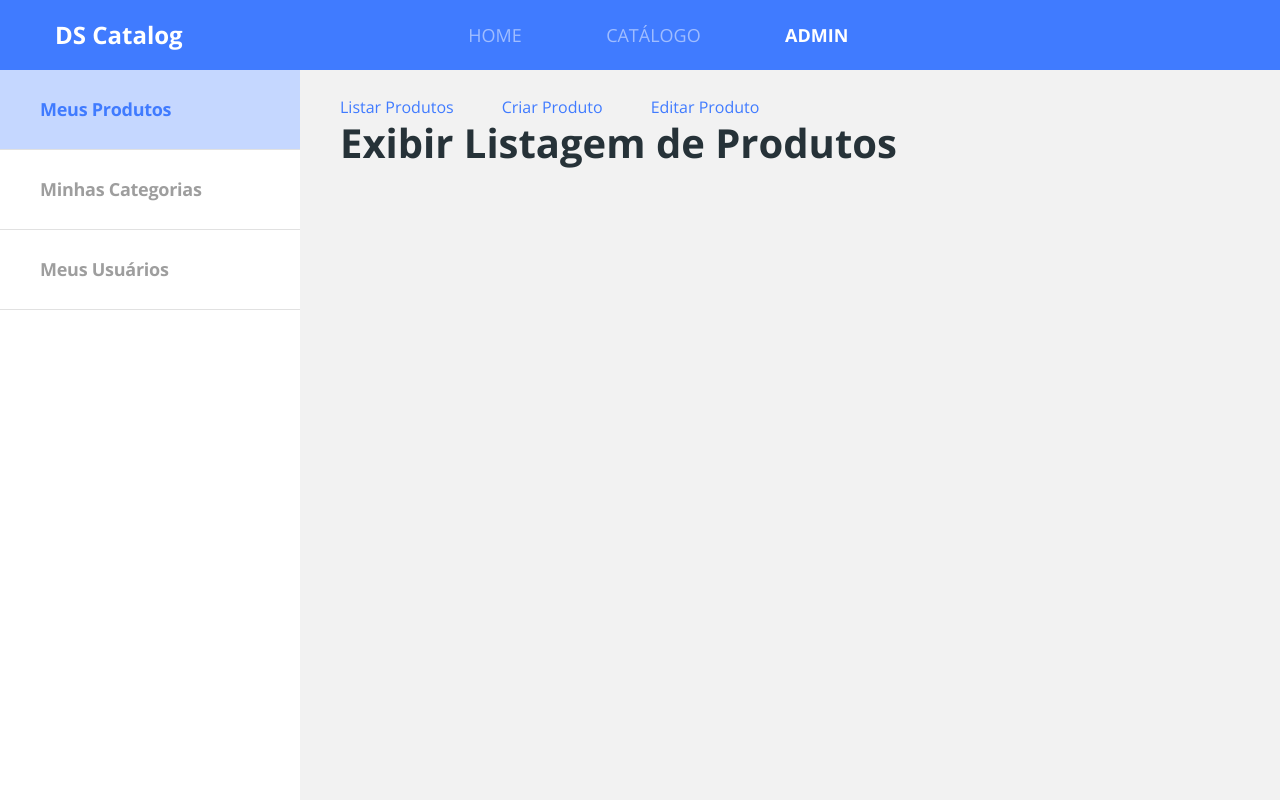
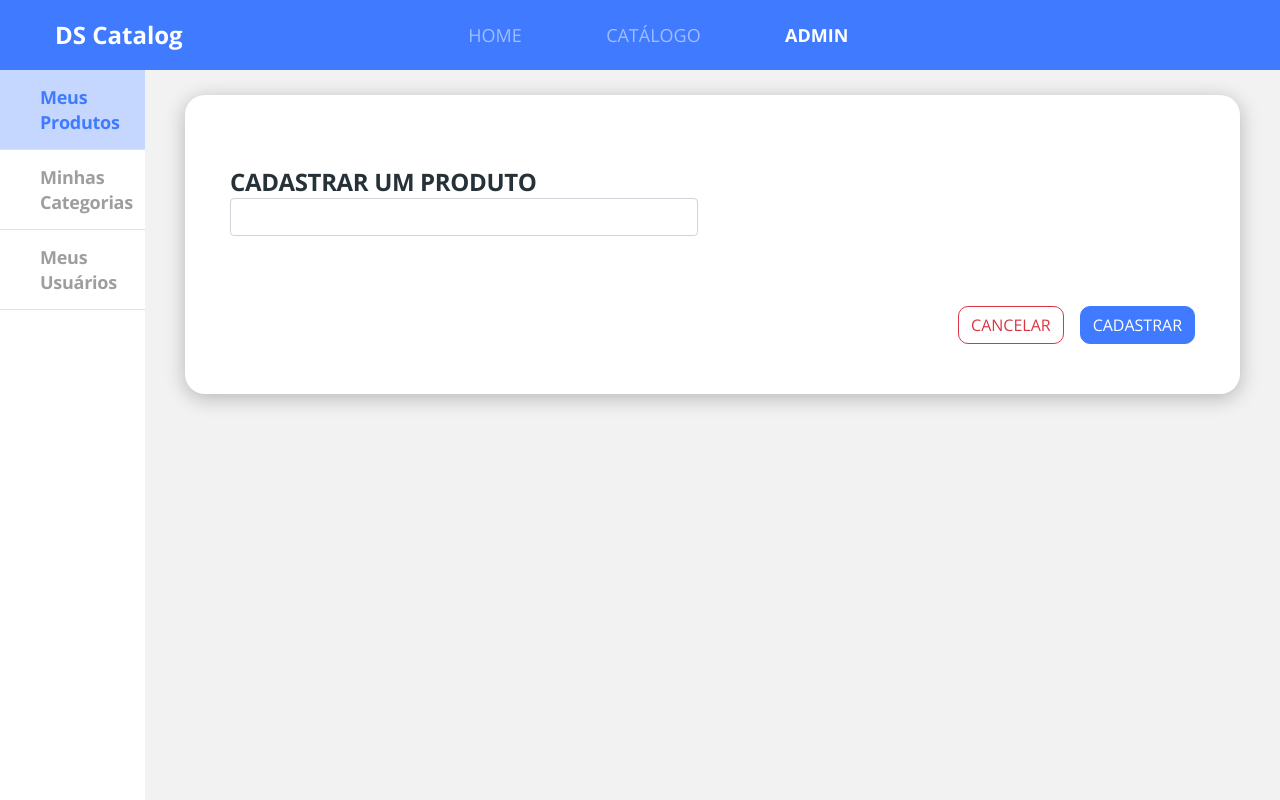
Before and after one commit to luperciofferraz/dscatalog, a React (Create React App) app in the folder front-web/: page /admin/products/create in a window 1280 px wide. Before the commit this address led to /admin/products. Built offline with nearby package versions, Linux system fonts and the light colour scheme; the HTML template or start-up script is replaced by a standard one.

Commit message:
Add Base Admin Form Structure

```diff
--- a/front-web/src/Routes.tsx
+++ b/front-web/src/Routes.tsx
@@ -26,8 +26,9 @@
                 <ProductDetails />
             </Route>
 
+            <Redirect from="/admin" to="/admin/products" exact />
+
             <Route path="/admin">
-                <Redirect to="/admin/products" />
                 <Admin />
             </Route>
 
--- /dev/null
+++ b/front-web/src/pages/Admin/components/BaseForm/index.tsx
@@ -0,0 +1,53 @@
+import React from 'react';
+import { useHistory } from 'react-router-dom';
+import './styles.scss';
+
+type Props = {
+
+    title: string;
+    children: React.ReactNode;
+}
+
+const BaseForm = ( { title, children } : Props) => {
+
+    const history = useHistory();
+
+    const handleCancel = () => {
+
+        history.push('../');
+    }
+
+    return (
+
+        <div className="admin-base-form card-base">
+
+            <h1 className="base-form-title">
+
+                {title}
+
+            </h1>
+
+            {children}
+
+            <div className="base-form-actions">
+
+                <button
+                    className="btn btn-outline-danger border-radius-10 mr-3"
+                    onClick={handleCancel}
+                >
+                    CANCELAR
+                </button>
+
+                <button className="btn btn-primary border-radius-10">
+                    CADASTRAR
+                </button>
+
+            </div>
+
+        </div>
+
+    );
+
+}
+
+export default BaseForm;
--- /dev/null
+++ b/front-web/src/pages/Admin/components/BaseForm/styles.scss
@@ -0,0 +1,20 @@
+.admin-base-form {
+    padding: 70px 45px 50px 45px;
+    border-radius: 20px;
+    width: 1055px;
+}
+
+.base-form-title {
+    font-size: 24px;
+    line-height: 33px;
+    letter-spacing: -0.015em;
+    color: #263238;
+    text-transform: uppercase;
+
+}
+
+.base-form-actions {
+
+    margin-top: 70px;
+    text-align: right;
+}
--- /dev/null
+++ b/front-web/src/pages/Admin/components/Products/Form/index.tsx
@@ -0,0 +1,21 @@
+import React from 'react';
+import BaseForm from '../../BaseForm';
+import './styles.scss';
+
+const Form = () => {
+
+    return (
+
+        <BaseForm title="cadastrar um produto" >
+            <div className="row">
+                <div className="col-6">
+                    <input type="text" className="form-control"/>
+                </div>
+            </div>
+        </BaseForm>
+
+    );
+
+}
+
+export default Form;
--- /dev/null
+++ b/front-web/src/pages/Admin/components/Products/List/index.tsx
@@ -0,0 +1,28 @@
+import React from 'react';
+import { useHistory } from 'react-router-dom';
+
+const List = () => {
+
+    const history = useHistory();
+
+    const handleCreate = () => {
+
+        history.push('/admin/products/create');
+
+    }
+
+    return (
+
+        <div className="admin-products-list">
+
+            <button className="btn btn-primary btn-lg" onClick={handleCreate}>
+                ADICIONAR
+            </button>
+
+        </div>
+
+    );
+
+}
+
+export default List;
--- a/front-web/src/pages/Admin/components/Products/index.tsx
+++ b/front-web/src/pages/Admin/components/Products/index.tsx
@@ -1,5 +1,7 @@
 import React from 'react';
-import { Link, Route, Switch } from 'react-router-dom';
+import List from './List';
+import { Route, Switch } from 'react-router-dom';
+import Form from './Form';
 
 const Products = () => {
 
@@ -7,26 +9,14 @@
 
         <div>
 
-            <Link to="/admin/products" className="mr-5">
-                Listar Produtos
-            </Link>
-
-            <Link to="/admin/products/create" className="mr-5">
-                Criar Produto
-            </Link>
-
-            <Link to="/admin/products/10" className="mr-5">
-                Editar Produto
-            </Link>
-
             <Switch>
 
                 <Route path="/admin/products" exact>
-                    <h1>Exibir Listagem de Produtos</h1>
+                    <List />
                 </Route>
 
                 <Route path="/admin/products/create">
-                    <h1>Criar um Produto</h1>
+                    <Form />
                 </Route>
 
                 <Route path="/admin/products/:productId">
```
Also changed, not shown: front-web/src/pages/Admin/components/Products/Form/styles.scss (added).
